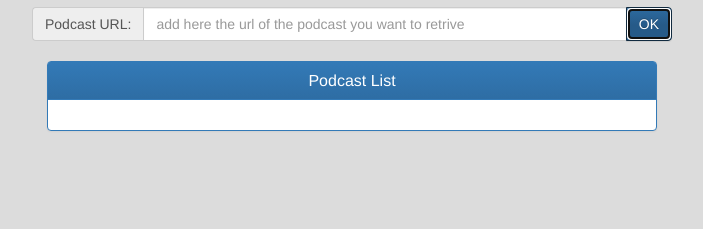
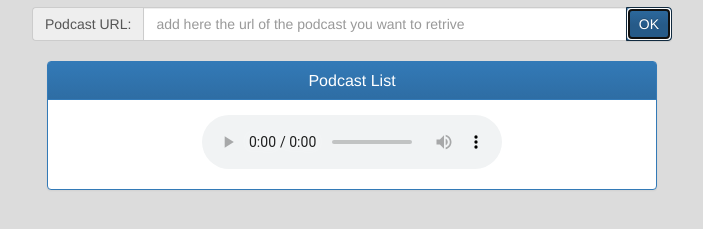
Before and after one commit to BryanBoni/JavaScriptTP, a plain HTML site: page TpJs4/public_html/index.html in a window 1280 px wide. Both pictures are taken after a click on the button "OK". Shown: the part 63-292 px from the top of the page, without its empty margins (288-991 px from the left). Drawn offline with nearby package versions, Linux system fonts and the light colour scheme.

Commit message:
adding the script with the podcast creator

```diff
--- a/TpJs4/public_html/index.html
+++ b/TpJs4/public_html/index.html
@@ -12,6 +12,8 @@
         <!-- jQuery library -->
         <script src="https://ajax.googleapis.com/ajax/libs/jquery/1.12.0/jquery.min.js"></script>
         <script src="http://maxcdn.bootstrapcdn.com/bootstrap/3.3.6/js/bootstrap.min.js"></script>
+
+        <script src="podcastScript.js"></script>
 
     </head>
     <body id="main">
--- /dev/null
+++ b/TpJs4/public_html/podcastScript.js
@@ -0,0 +1,58 @@
+window.addEventListener("load", function () {
+
+    var elementClock = document.getElementById("podcastContainer");
+    var elementPodcastButton = document.getElementById("okBtn"); // creating button tag
+    var arrayPodcast = new Array();
+
+    initDisplay();
+
+    function initDisplay() {
+        //elementClock.appendChild(elementPodcastButton);
+        elementPodcastButton.addEventListener("click", addPodcast);
+    }
+
+    function addPodcast(podcastSource) {
+        var podcastListenContainer = document.createElement("div");
+        var audioActive = document.createElement("audio");
+        var sourceTag = document.createElement("source");
+        audioActive.setAttribute("controls", "");
+        sourceTag.setAttribute("src", "");
+        sourceTag.setAttribute("type", "audio/mpeg");
+        //var selectHour = document.createElement("select");
+        //var selectMinute = document.createElement("select");
+        //audioActive.setAttribute("type", "checkbox");
+
+        /*
+         WHAT IT SHOULD BE :
+         <audio controls>
+         <source src="horse.ogg" type="audio/ogg">
+        or
+         <source src="horse.mp3" type="audio/mpeg">
+         Your browser does not support the audio element.
+         </audio>
+         */
+
+
+        /*
+         for (i = 0; i < 24; i++) {
+         var opt = document.createElement("option");
+         opt.value = i;
+         opt.innerHTML = i;
+         selectHour.appendChild(opt);
+         }
+
+         for (i = 0; i < 60; i++) {
+         var opt = document.createElement("option");
+         opt.value = i;
+         opt.innerHTML = i;
+         selectMinute.appendChild(opt);
+         }
+         */
+
+        podcastListenContainer.appendChild(audioActive);
+        //podcastListenContainer.appendChild(selectHour);
+        //podcastListenContainer.appendChild(selectMinute);
+        elementClock.appendChild(podcastListenContainer);
+        arrayPodcast.push(podcastListenContainer);
+    }
+});
```
